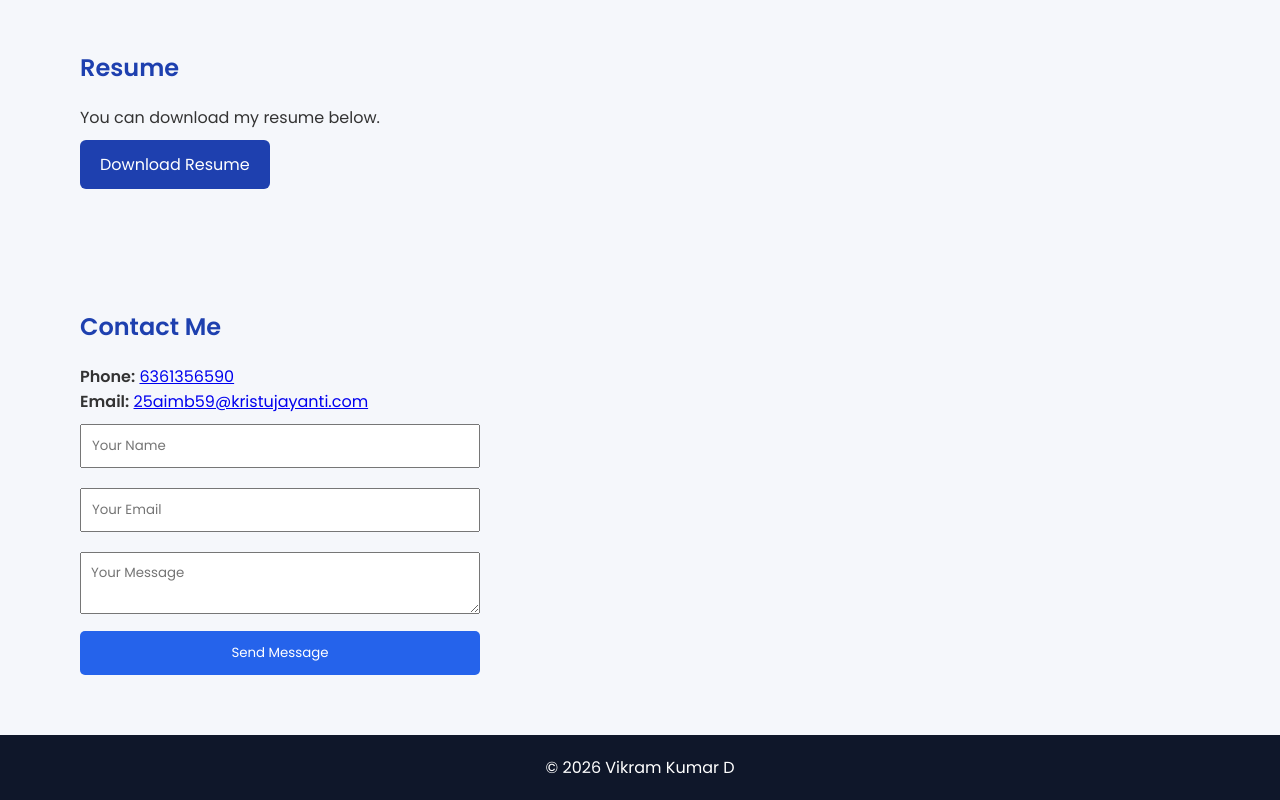
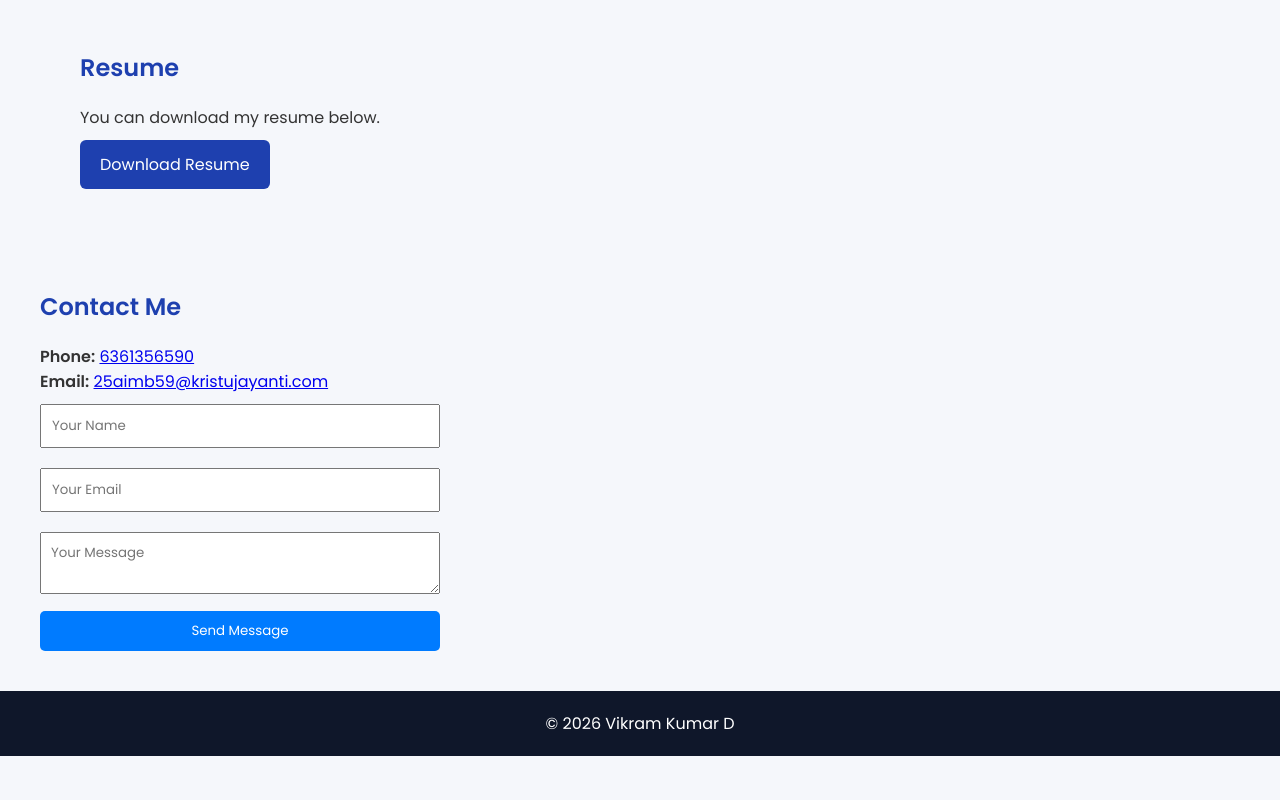
Before and after one commit to viki5432/vikram-portfolio, a website: page index.html in a window 1280 px wide. Shown: the part 843-1643 px from the top of the page. After the commit the page ends 1599 px from the top, so only its background shows below. Drawn offline with Linux system fonts and the light colour scheme.

Commit message:
Update style.css

```diff
--- a/style.css
+++ b/style.css
@@ -26,3 +26,21 @@ footer{text-align:center;padding:20px;background:#0f172a;color:white}
 .resume-btn:hover{
   background:#2563eb;
 }
+#contact {
+  padding: 40px;
+}
+
+#contact input,
+#contact textarea {
+  width: 100%;
+  margin: 10px 0;
+  padding: 10px;
+}
+
+#contact button {
+  background-color: #007bff;
+  color: #fff;
+  padding: 10px 20px;
+  border: none;
+  cursor: pointer;
+}
```
